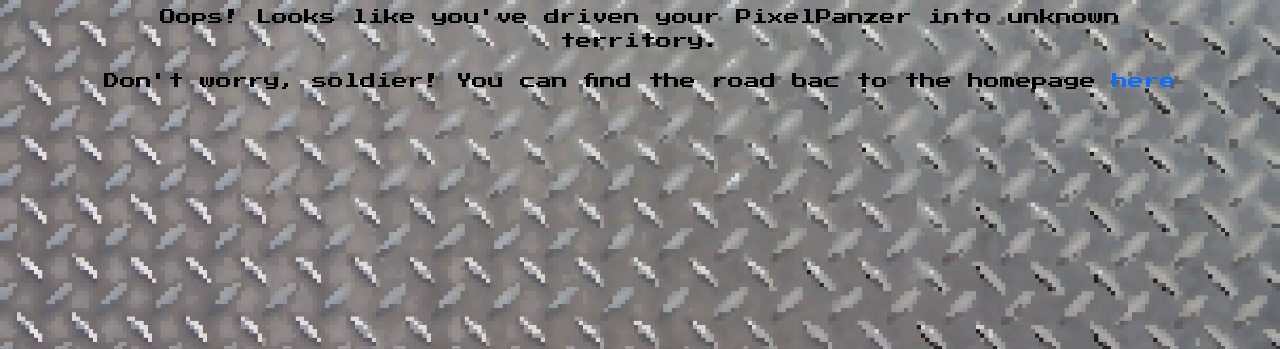
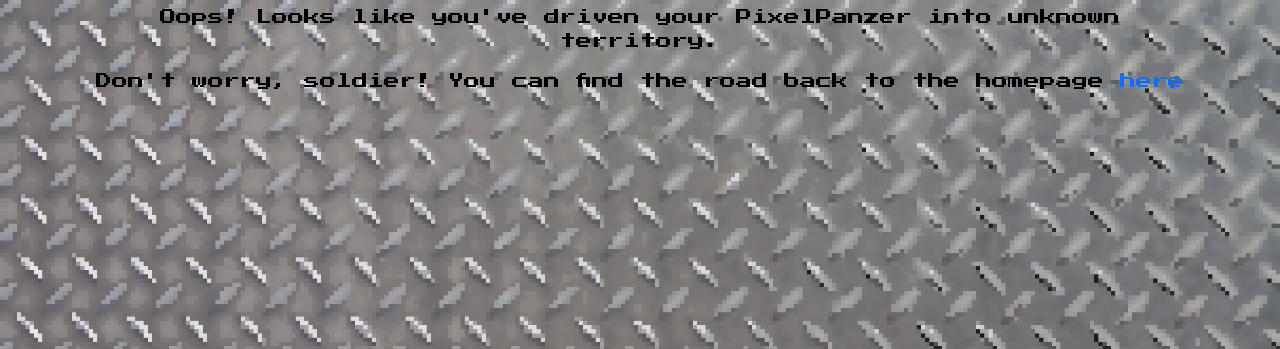
Before and after one commit to finnvangronsveld/PixelPanzer, a plain HTML site: page 404.html in a window 1280 px wide. Shown: the part 451-800 px from the top of the page. Drawn offline with nearby package versions, Linux system fonts and the light colour scheme.

Commit message:
website fix 2

```diff
--- a/404.html
+++ b/404.html
@@ -27,7 +27,7 @@
 
     <p>Oops! Looks like you've driven your PixelPanzer into unknown territory.</p>
 
-    <p>Don't worry, soldier! You can find the road bac to the homepage <a href="index.html">here</a></p>
+    <p>Don't worry, soldier! You can find the road back to the homepage <a href="index.html">here</a></p>
 </div>
 
 
```
